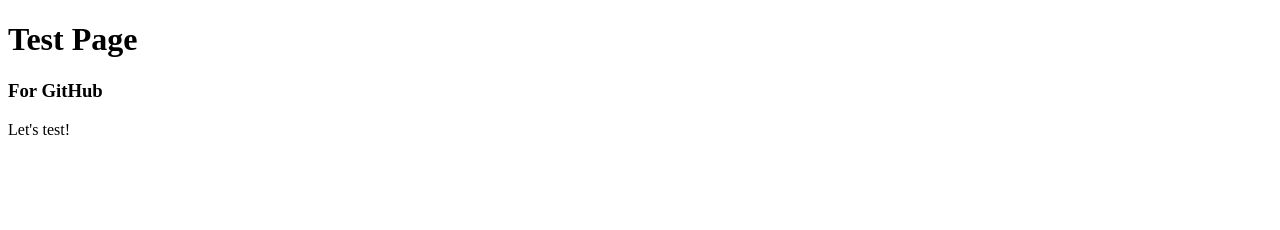
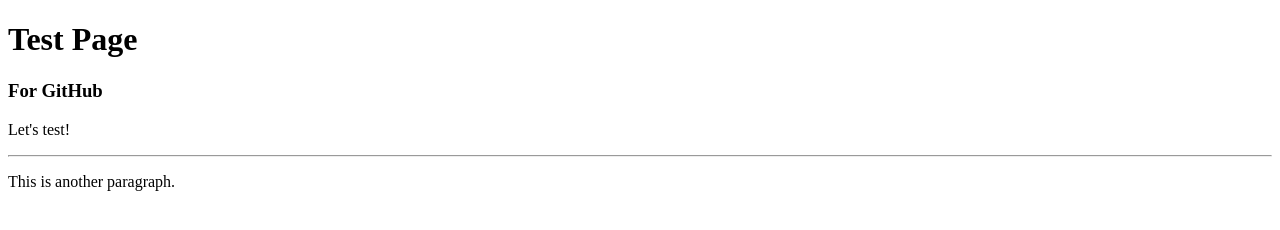
Before and after one commit to s8kaka00/GitHubTest, a plain HTML site: page index.html in a window 1280 px wide. Drawn offline with Linux system fonts and the light colour scheme.

Commit message:
Added a new paragraph

```diff
--- a/index.html
+++ b/index.html
@@ -11,6 +11,10 @@
 	<h3>For GitHub</h3>
 	<p>Let's test!</p>
 
+<!-- Additional code -->
+	<hr>
+	<p>This is another paragraph.</p>
+
 </body>
 
 </html>
```
